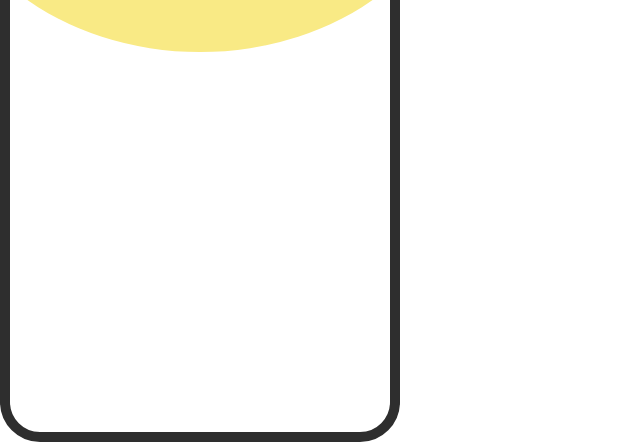
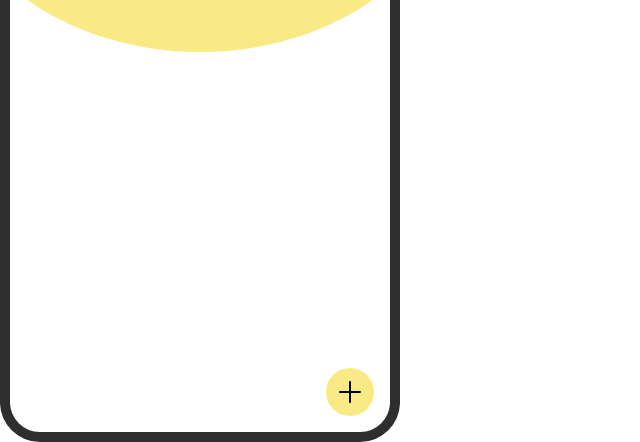
Before and after one commit to nnenna-syncpro/TodoAppJsUI, a plain HTML site: page index.html in a window 1280 px wide. Shown: the part 358-800 px from the top of the page, without its empty margins (0-640 px from the left). Drawn offline with Linux system fonts and the light colour scheme.

Commit message:
feat: styles add task button

```diff
--- a/index.html
+++ b/index.html
@@ -100,6 +100,11 @@
           </div>
         </div>
       </div>
+
+      <!-- Add Task -->
+      <div class="add-task-btn">
+        <img src="/assets/images/add-btn.svg" alt="" />
+      </div>
     </div>
     <script src="script.js"></script>
   </body>
--- a/style.css
+++ b/style.css
@@ -302,3 +302,28 @@ body {
   color: red;
   background-color: rgba(0, 0, 0, 0.1);
 }
+
+/* Add Task */
+.add-task-btn img {
+  width: 2rem;
+  color: #2e2e2e;
+}
+
+.add-task-btn {
+  position: absolute;
+  bottom: 1rem;
+  right: 1rem;
+  width: 3rem;
+  height: 3rem;
+  border-radius: 50%;
+  background-color: #f9ea85;
+  cursor: pointer;
+  transition: all 0.3s;
+  display: flex;
+  align-items: center;
+  justify-content: center;
+}
+
+.add-task-btn:hover {
+  transform: scale(1.2);
+}
```
Also changed, not shown: assets/images/add-btn.svg (added).
